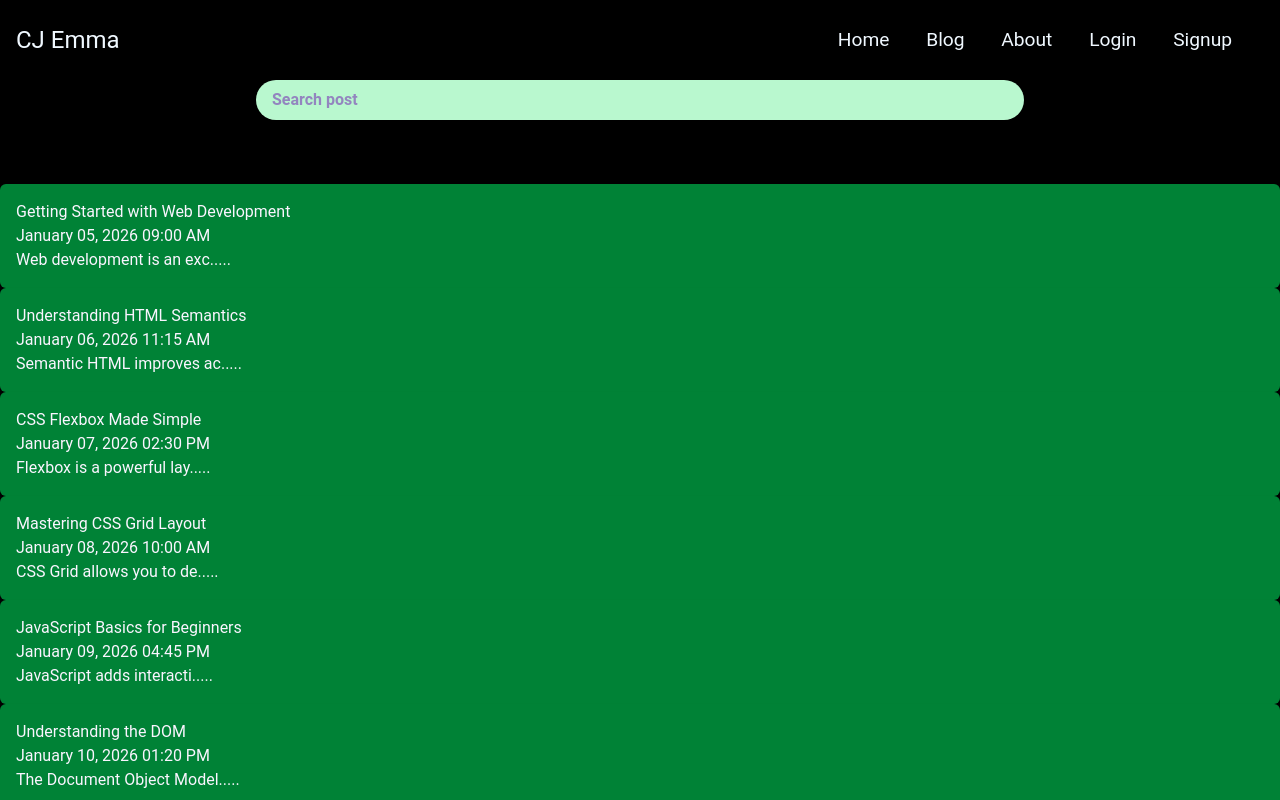
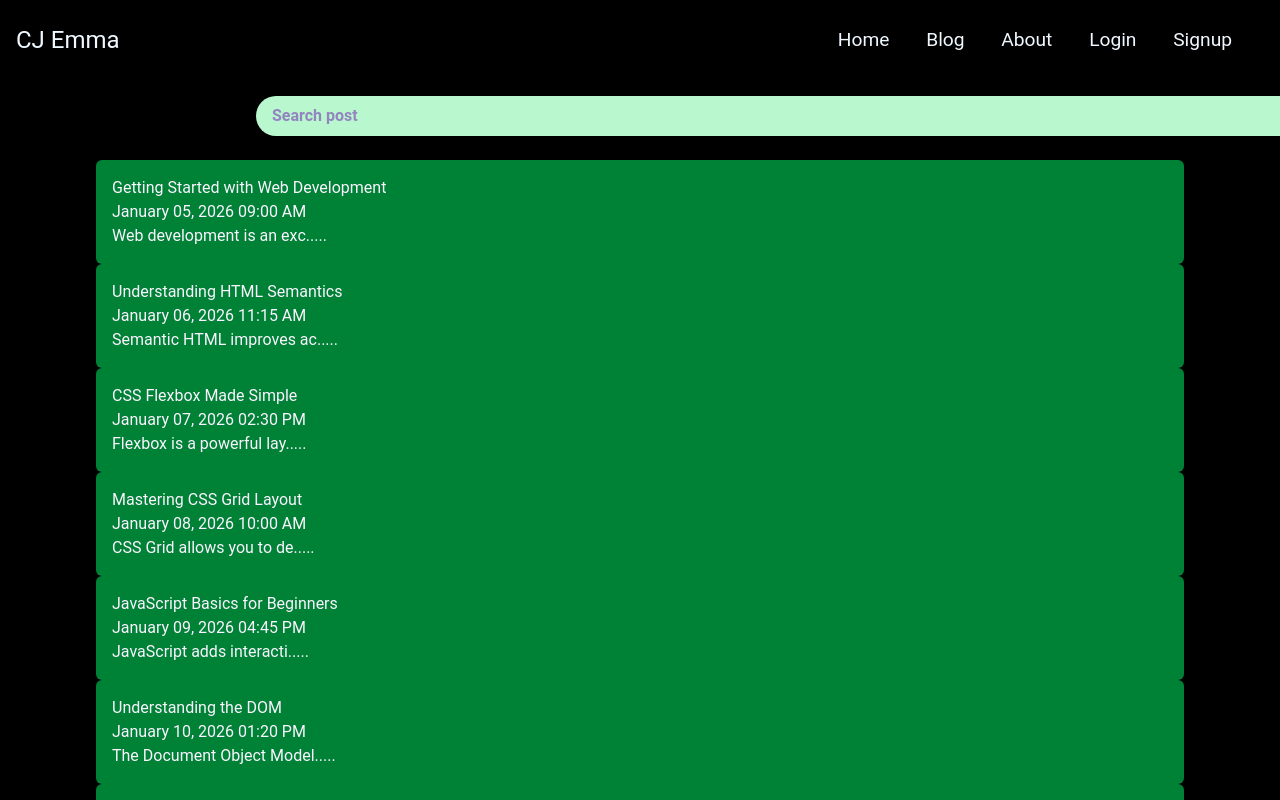
Before and after one commit to Cue-designs/Project-blog, a React (Vite) app: page /post in a window 1280 px wide. Shown: the top 800 px of the page. Built offline with nearby package versions, Linux system fonts and the light colour scheme; data requests are answered from the project's data file.

Commit message:
styling on the blog page

```diff
--- a/src/components/Header.jsx
+++ b/src/components/Header.jsx
@@ -32,7 +32,7 @@ const Header = () => {
       {/*  mobile button */}
       <section className="mobile" style={{ display: isOpen ? 'block' :'none' }} >
         <Link to="/" className="homebtn"> Home </Link>
-        <Link to="/post/1"> Blog </Link>
+        <Link to="/post/"> Blog </Link>
         <Link to="/about"> About </Link>
         <Link to="/login"> Login </Link>
         <Link to="/signup"> Signup </Link>
--- a/src/pages/Blog.jsx
+++ b/src/pages/Blog.jsx
@@ -29,10 +29,10 @@ const [posts, setPosts] = useState([])
 
   return (
     <>
-       <section className="relative">
-        <nav className=" px-8 lg:px-64  sticky top-24"><input type="search"
+       <section className="relative  ">
+        <nav className=" px-8  lg:px-64  "><input type="search"
         name=""
-        className=" text-purple-800 bg-green-200 px-4  font-bold py-2  flex grow shrink w-full items-center rounded-4xl    "
+        className=" text-purple-800 bg-green-200 px-4  fixed top-24 font-bold py-2  flex grow shrink w-full items-center rounded-4xl    "
         id="searching"
         onSubmit={(e)=> e.preventDefault()}
         value={search}
@@ -41,7 +41,7 @@ const [posts, setPosts] = useState([])
         />
 
         </nav>
-        <section className="bg-black mt-16  grid gap-8 grid-cols-1 md:grid-cols-[repeat(auto-fit,minmax(300px,1fr))]">
+        <section className="bg-black mt-16  grid  grid-cols-1 md:grid-cols-[repeat(auto-fit,minmax(300px,1fr))] gap-4 p-4 lg:px-24">
           {
             posts.length > 0 ?(
              <section>
```
